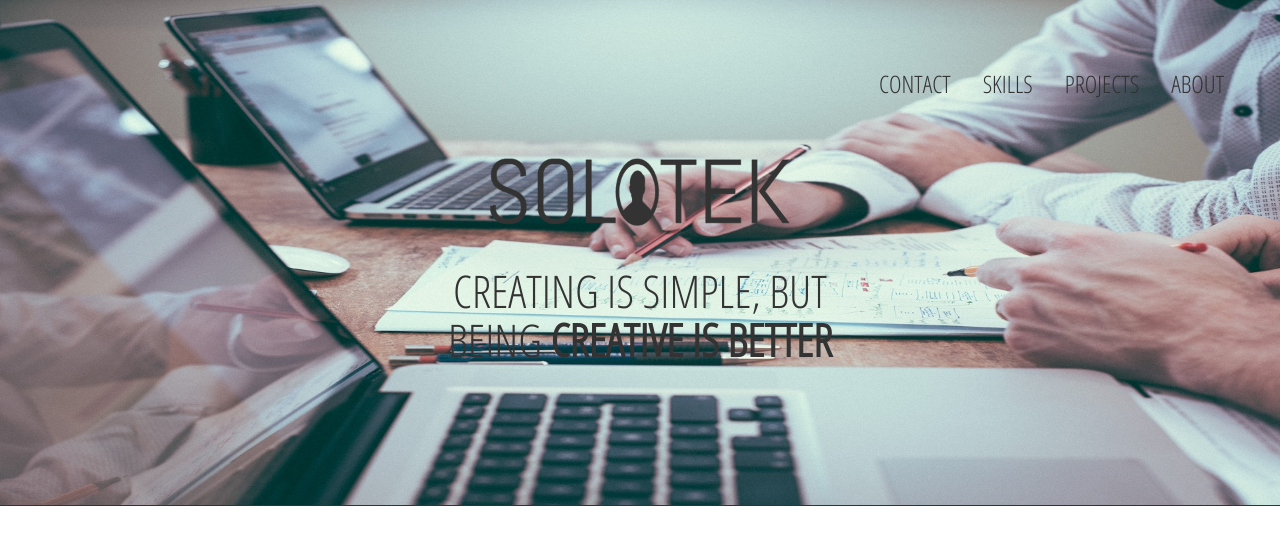
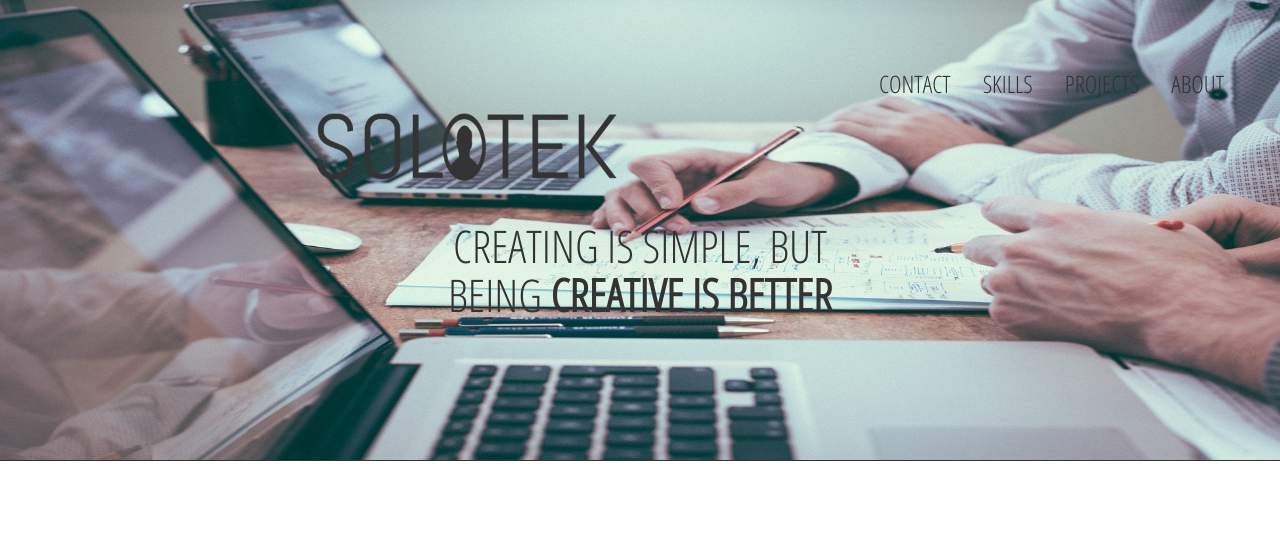
Before and after one commit to KTsarlz/simplicilee.github.io, a PHP site: page / in a window 1280 px wide. Shown: the top 545 px of the page. Run offline with PHP 8.4, Linux system fonts and the light colour scheme; some libraries are stand-ins or nearby versions.

Commit message:
updated css margin top

```diff
--- a/css/style.css
+++ b/css/style.css
@@ -36,7 +36,7 @@ a {
 .img-center {
     margin: 0 auto;
     width: 300px;
-    margin-top: 30px;
+    margin-top: -15px;
     margin-bottom: 40px;
 }
 
```
